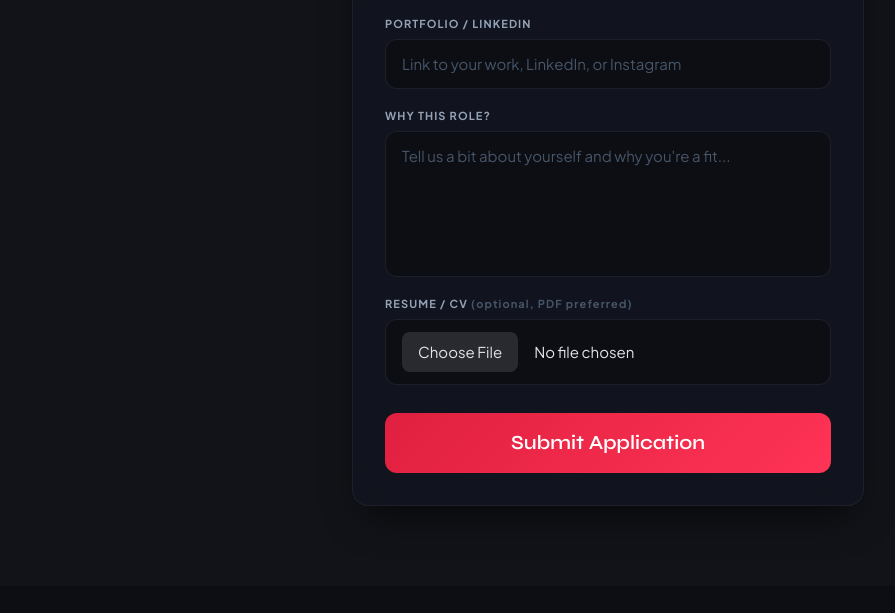
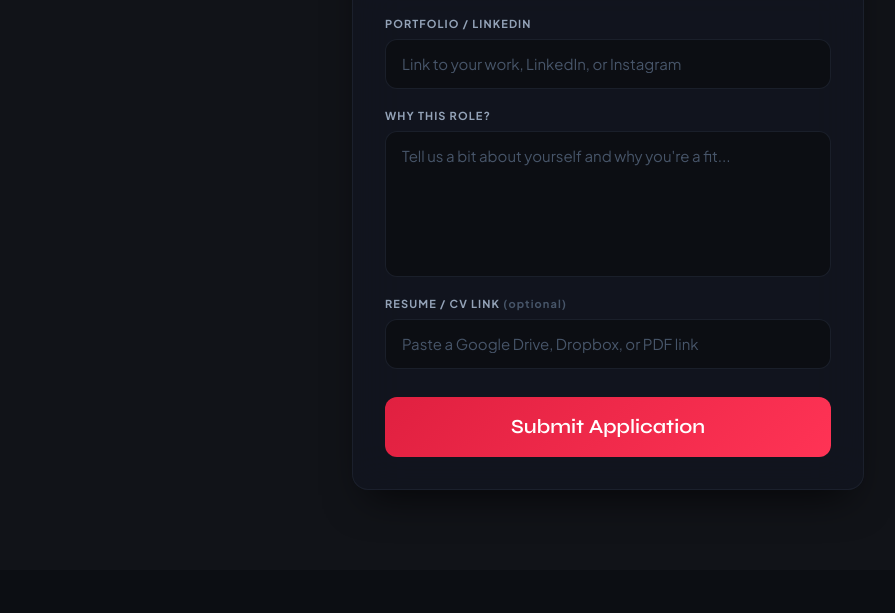
Before and after one commit to akmariblabibruet-pixel/nextinc, a plain HTML site: page apply.html in a window 1280 px wide. Shown: the part 692-1305 px from the top of the page, without its empty margins (32-927 px from the left). Drawn offline with nearby package versions, Linux system fonts and the light colour scheme.

Commit message:
Update apply.html

```diff
--- a/apply.html
+++ b/apply.html
@@ -22,7 +22,7 @@
 <h1 class="font-display-hero text-headline-lg-mobile md:text-headline-lg text-text-primary mb-4">Marketing &amp; Presentation Intern</h1>
 <p class="font-body-lg text-body-lg text-text-secondary">Hybrid — Remote &amp; Rajshahi · Internship with a path to full-time. Fill out the form below and we'll get back to you.</p>
 </div>
-<form id="apply-form" class="flex flex-col gap-5 bg-surface-glass backdrop-blur-xl border border-surface-glass-border rounded-2xl p-8 shadow-[0_20px_40px_-15px_rgba(0,0,0,0.7)]" enctype="multipart/form-data">
+<form id="apply-form" class="flex flex-col gap-5 bg-surface-glass backdrop-blur-xl border border-surface-glass-border rounded-2xl p-8 shadow-[0_20px_40px_-15px_rgba(0,0,0,0.7)]">
 <input type="hidden" name="access_key" value="12267171-61e8-4487-ba07-b61e26d734eb">
 <input type="hidden" name="subject" value="New Application: Marketing &amp; Presentation Intern">
 <input type="hidden" name="role" value="Marketing &amp; Presentation Intern">
@@ -48,8 +48,8 @@
 <textarea id="message" name="message" rows="5" required placeholder="Tell us a bit about yourself and why you're a fit..." class="px-4 py-3 rounded-xl bg-surface-container-lowest border border-surface-glass-border text-on-surface placeholder:text-text-muted focus:outline-none focus:border-primary-container transition-colors resize-none"></textarea>
 </div>
 <div class="flex flex-col gap-2">
-<label class="font-label-caps text-label-caps text-text-secondary uppercase tracking-widest" for="attachment">Resume / CV <span class="normal-case text-text-muted">(optional, PDF preferred)</span></label>
-<input id="attachment" name="attachment" type="file" accept=".pdf,.doc,.docx" class="px-4 py-3 rounded-xl bg-surface-container-lowest border border-surface-glass-border text-on-surface file:mr-4 file:px-4 file:py-2 file:rounded-lg file:border-0 file:bg-surface-container-high file:text-on-surface file:font-body-sm focus:outline-none focus:border-primary-container transition-colors">
+<label class="font-label-caps text-label-caps text-text-secondary uppercase tracking-widest" for="resume_link">Resume / CV Link <span class="normal-case text-text-muted">(optional)</span></label>
+<input id="resume_link" name="resume_link" type="url" placeholder="Paste a Google Drive, Dropbox, or PDF link" class="px-4 py-3 rounded-xl bg-surface-container-lowest border border-surface-glass-border text-on-surface placeholder:text-text-muted focus:outline-none focus:border-primary-container transition-colors">
 </div>
 <button id="apply-submit-btn" type="submit" class="mt-2 px-6 py-4 rounded-xl text-white font-headline-sm text-headline-sm transition-all hover:shadow-[0_0_24px_rgba(224,32,64,0.45)] disabled:opacity-60 disabled:cursor-not-allowed" style="background:linear-gradient(135deg,#E02040,#FF3355)">Submit Application</button>
 <p id="apply-success" class="hidden text-center font-body-md text-body-md text-success-emerald">Thanks for applying — we've received your submission and will be in touch shortly.</p>
```
